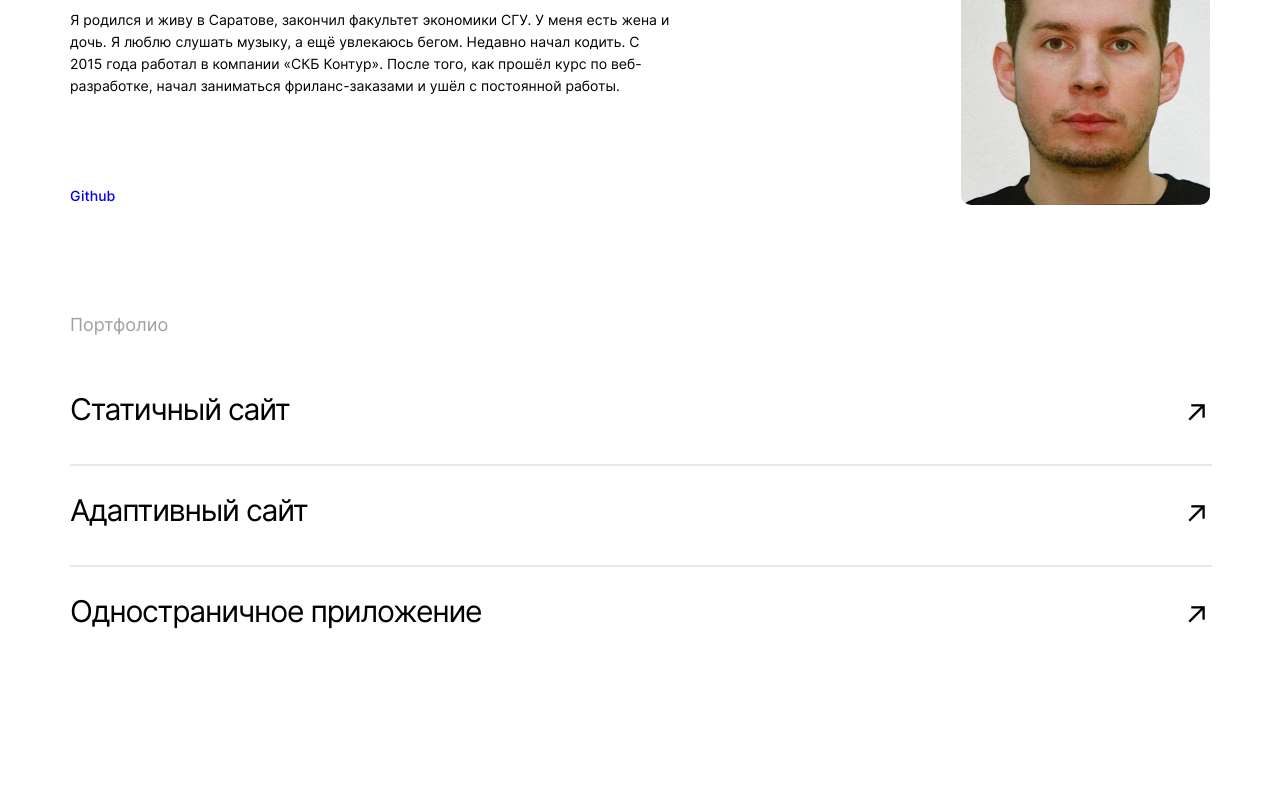
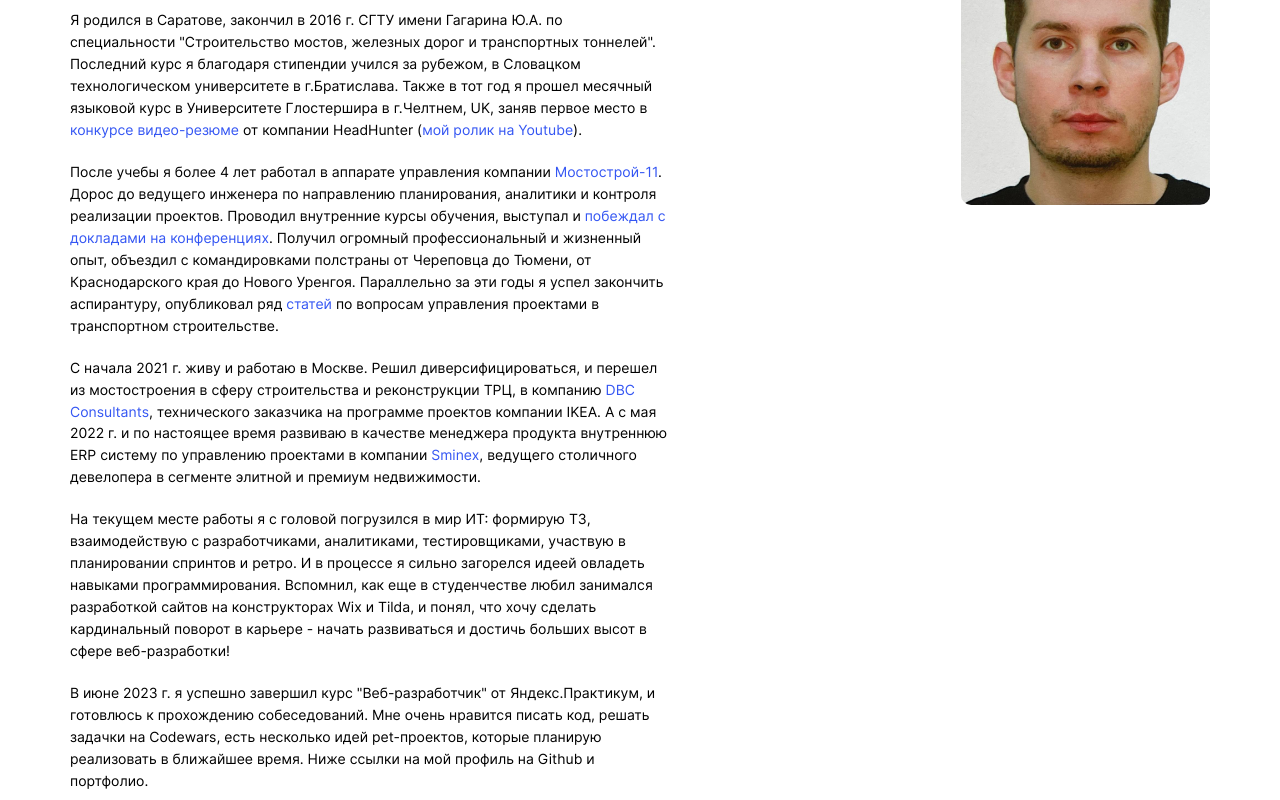
Before and after one commit to ArtemiiKokodeev/movies-explorer-frontend, a React (Create React App) app: page / in a window 1280 px wide. Shown: the part 2180-2980 px from the top of the page. Built offline with nearby package versions, Linux system fonts and the light colour scheme.

Commit message:
3. Link Component. Hover effects for links on landing page. Updated bio

```diff
--- a/src/components/AboutMe/AboutMe.css
+++ b/src/components/AboutMe/AboutMe.css
@@ -35,6 +35,10 @@
   padding: 0;
   margin: 0;
   max-width: 600px;
+}
+
+.about-me__description-container p:last-of-type {
+  margin-bottom: 89px;
 }
 
 @media screen and (max-width: 990px) {
@@ -105,7 +109,7 @@
 }
 
 .about-me__info {
-  margin: 0 0 89px;
+  margin: 0 0 20px;
   padding: 0;
   font-style: normal;
   font-weight: 400;
@@ -113,30 +117,54 @@
   line-height: 1.57;
 }
 
+.about-me__info_link {
+  color: #3456F3;
+  text-decoration: none;
+}
+
+.about-me__info_link:hover {
+  opacity: 0.7;
+}
+
 @media screen and (max-width: 990px) {
   .about-me__info {
-    margin-bottom: 87px;
     font-size: 12px;
     line-height: 1.5;
   }
 }
 
+@media screen and (max-width: 990px) {
+  .about-me__description-container p:last-of-type {
+    margin-bottom: 87px;
+  }
+}
+
 @media screen and (max-width: 650px) {
   .about-me__info {
-    margin-bottom: 40px;
     font-size: 11px;
     line-height: 1.5;
   }
 }
 
+@media screen and (max-width: 650px) {
+  .about-me__description-container p:last-of-type {
+    margin-bottom: 40px;
+  }
+}
+
 .about-me__link {
   text-decoration: none;
+  color: #3456F3;
   margin: 0;
   padding: 0;
   font-style: normal;
   font-weight: 500;
   font-size: 14px;
   line-height: 1.21;
+}
+
+.about-me__link:hover {
+  opacity: 0.7;
 }
 
 .about-me__photo {
--- a/src/components/AboutMe/AboutMe.js
+++ b/src/components/AboutMe/AboutMe.js
@@ -2,8 +2,23 @@
 import './AboutMe.css';
 import TitleWithLine from '../TitleWithLine/TitleWithLine';
 import myPhoto from '../../images/my-photo.jpg';
+import LinkComponent from '../LinkComponent/LinkComponent';
 
 function AboutMe() {
+
+  const linkStyleText = "about-me__info_link";
+  const linkStyleGithub = "about-me__link";
+
+  const websites = {
+    headHunter: <LinkComponent url="https://hh.ru/article/16336/" text="конкурсе видео-резюме" className={linkStyleText}/>,
+    youTube: <LinkComponent url="https://www.youtube.com/watch?v=JkIgnqiapYU" text="мой ролик на Youtube" className={linkStyleText}/>,
+    ms: <LinkComponent url="https://ms11.ru/" text="Мостострой-11" className={linkStyleText}/>,
+    conf: <LinkComponent url="http://ms11.ru/novosti/opredeleny-pobediteli-ezhegodnoy-konferencii-molodyh-specialistov" text="побеждал с докладами на конференциях" className={linkStyleText}/>,
+    article: <LinkComponent url="https://docs.google.com/viewerng/viewer?url=https://t-s.today/PDF/10SATS120.pdf&hl=ru" text="статей" className={linkStyleText}/>,
+    dbc: <LinkComponent url="https://dbcconsultants.com/" text="DBC Consultants" className={linkStyleText}/>,
+    sminex: <LinkComponent url="https://www.sminex.com/" text="Sminex" className={linkStyleText}/>,
+    github: <LinkComponent url="https://github.com/ArtemiiKokodeev/" text="Github" className={linkStyleGithub}/>,
+  };
 
   return (
     <section class="about-me" id="about-me">
@@ -12,11 +27,39 @@
         <div className="about-me__description-container">
           <h3 className="about-me__title">Артемий</h3>
           <p className="about-me__job">Frontend Developer, 28 лет</p>
-          <p className="about-me__info">Я родился и живу в Саратове, закончил факультет экономики СГУ.
-          У меня есть жена и дочь. Я люблю слушать музыку, а ещё увлекаюсь бегом. Недавно начал кодить.
-          С 2015 года работал в компании «СКБ Контур». После того, как прошёл курс по веб-разработке,
-          начал заниматься фриланс-заказами и ушёл с постоянной работы.</p>
-          <a href="https://github.com/ArtemiiKokodeev/" className="about-me__link" target="_blank" rel="noopener noreferrer">Github</a>
+
+          <p className="about-me__info">
+          Я родился в Саратове, закончил в 2016 г. СГТУ имени Гагарина Ю.А. по специальности
+          "Строительство мостов, железных дорог и транспортных тоннелей". Последний курс я благодаря стипендии учился за рубежом,
+          в Словацком технологическом университете в г.Братислава. Также в тот год я прошел месячный языковой курс в Университете Глостершира
+          в г.Челтнем, UK, заняв первое место в {websites.headHunter} от компании HeadHunter ({websites.youTube}).
+          </p>
+
+          <p className="about-me__info">
+          После учебы я более 4 лет работал в аппарате управления компании {websites.ms}. Дорос до ведущего инженера по направлению планирования,
+          аналитики и контроля реализации проектов. Проводил внутренние курсы обучения, выступал и {websites.conf}. Получил огромный профессиональный
+          и жизненный опыт, объездил с командировками полстраны от Череповца до Тюмени, от Краснодарского края до Нового Уренгоя.
+          Параллельно за эти годы я успел закончить аспирантуру, опубликовал ряд {websites.article} по вопросам управления проектами в транспортном строительстве.
+          </p>
+
+          <p className="about-me__info">
+          С начала 2021 г. живу и работаю в Москве. Решил диверсифицироваться, и перешел из мостостроения в сферу строительства и реконструкции ТРЦ, в компанию {websites.dbc},
+          технического заказчика на программе проектов компании IKEA. А с мая 2022 г. и по настоящее время развиваю в качестве менеджера продукта внутреннюю ERP систему
+          по управлению проектами в компании {websites.sminex}, ведущего столичного девелопера в сегменте элитной и премиум недвижимости.
+          </p>
+
+          <p className="about-me__info">
+          На текущем месте работы я с головой погрузился в мир ИТ: формирую ТЗ, взаимодействую с разработчиками, аналитиками, тестировщиками, участвую в планировании спринтов и ретро.
+          И в процессе я сильно загорелся идеей овладеть навыками программирования. Вспомнил, как еще в студенчестве любил занимался разработкой сайтов на конструкторах Wix и Tilda, и понял,
+          что хочу сделать кардинальный поворот в карьере - начать развиваться и достичь больших высот в сфере веб-разработки!
+          </p>
+
+          <p className="about-me__info">
+          В июне 2023 г. я успешно завершил курс "Веб-разработчик" от Яндекс.Практикум, и готовлюсь к прохождению собеседований.
+          Мне очень нравится писать код, решать задачки на Codewars, есть несколько идей pet-проектов, которые планирую реализовать в ближайшее время.
+          Ниже ссылки на мой профиль на Github и портфолио.
+          </p>
+          {websites.github}
         </div>
         <img className="about-me__photo" src={myPhoto} alt="Мое фото" />
       </div>
--- a/src/components/Header/Header.css
+++ b/src/components/Header/Header.css
@@ -35,6 +35,10 @@
   font-weight: 500;
   font-size: 12px;
   line-height: 1.33;
+}
+
+.header__link:hover {
+  opacity: 0.7;
 }
 
 .header__link_login {
--- /dev/null
+++ b/src/components/LinkComponent/LinkComponent.css
@@ -0,0 +1,8 @@
+.linkComponent {
+  color: #3456F3;
+  text-decoration: none;
+}
+
+.linkComponent:hover {
+  opacity: 0.7;
+}
--- /dev/null
+++ b/src/components/LinkComponent/LinkComponent.js
@@ -0,0 +1,11 @@
+import { React } from 'react';
+import './LinkComponent.css';
+
+function LinkComponent( { url, className, text } ) {
+
+  return (
+    <a href={url} className={className} target="_blank" rel="noopener noreferrer">{text}</a>
+  )
+}
+
+export default LinkComponent;
--- a/src/components/Navtab/Navtab.css
+++ b/src/components/Navtab/Navtab.css
@@ -50,6 +50,10 @@
   align-items: center;
 }
 
+.navtab__link:hover {
+  opacity: 0.7;
+}
+
 li {
   list-style-type: none;
 }
--- a/src/components/Portfolio/Portfolio.css
+++ b/src/components/Portfolio/Portfolio.css
@@ -57,6 +57,10 @@
   letter-spacing: -0.04em;
 }
 
+.portfolio__project-link:hover {
+  opacity: 0.7;
+}
+
 @media screen and (max-width: 990px) {
   .portfolio__project-link {
     font-size: 28px;
--- a/src/components/Portfolio/Portfolio.js
+++ b/src/components/Portfolio/Portfolio.js
@@ -1,21 +1,19 @@
 import { React } from 'react';
 import './Portfolio.css';
+import LinkComponent from '../LinkComponent/LinkComponent';
 
 function Portfolio() {
 
+  const linkStyle = "portfolio__project-link";
+  const linkIconStyle = `${linkStyle} "portfolio__project-link_icon"`;
+
   const websites = {
-    staticWebsite: {
-      name: "Статичный сайт",
-      link: "https://github.com/ArtemiiKokodeev/how-to-learn/"
-    },
-    responsiveWebsite: {
-      name: "Адаптивный сайт",
-      link: "https://artemiikokodeev.github.io/russian-travel/"
-    },
-    spa: {
-      name: "Одностраничное приложение",
-      link: "https://instagram-killer.nomoredomains.monster/#/"
-    }
+    staticWebsite: <LinkComponent url="https://github.com/ArtemiiKokodeev/how-to-learn/" text="Статичный сайт" className={linkStyle}/>,
+    staticWebsiteIcon: <LinkComponent url="https://github.com/ArtemiiKokodeev/how-to-learn/" text="↗" className={linkIconStyle}/>,
+    responsiveWebsite: <LinkComponent url="https://artemiikokodeev.github.io/russian-travel/" text="Адаптивный сайт" className={linkStyle}/>,
+    responsiveWebsiteIcon: <LinkComponent url="https://artemiikokodeev.github.io/russian-travel/" text="↗" className={linkIconStyle}/>,
+    spa: <LinkComponent url="https://instagram-killer.nomoredomains.monster/#/" text="Одностраничное приложение" className={linkStyle}/>,
+    spaIcon: <LinkComponent url="https://instagram-killer.nomoredomains.monster/#/" text="↗" className={linkIconStyle}/>
   };
 
   return (
@@ -23,24 +21,18 @@
       <div className="portfolio__container">
         <h3 className="portfolio__title">Портфолио</h3>
         <div className="portfolio__project-link-container">
-          <a href={websites.staticWebsite.link} className="portfolio__project-link"
-            target="_blank" rel="noopener noreferrer">{websites.staticWebsite.name}</a>
-          <a href={websites.staticWebsite.link} className="portfolio__project-link portfolio__project-link_icon"
-            target="_blank" rel="noopener noreferrer">↗</a>
+          {websites.staticWebsite}
+          {websites.staticWebsiteIcon}
         </div>
         <div class="portfolio__line"></div>
         <div className="portfolio__project-link-container">
-          <a href={websites.responsiveWebsite.link} className="portfolio__project-link"
-            target="_blank" rel="noopener noreferrer">{websites.responsiveWebsite.name}</a>
-          <a href={websites.responsiveWebsite.link} className="portfolio__project-link portfolio__project-link_icon"
-            target="_blank" rel="noopener noreferrer">↗</a>
+          {websites.responsiveWebsite}
+          {websites.responsiveWebsiteIcon}
         </div>
         <div class="portfolio__line"></div>
         <div className="portfolio__project-link-container">
-          <a href={websites.spa.link} className="portfolio__project-link"
-            target="_blank" rel="noopener noreferrer">{websites.spa.name}</a>
-          <a href={websites.spa.link} className="portfolio__project-link portfolio__project-link_icon"
-            target="_blank" rel="noopener noreferrer">↗</a>
+          {websites.spa}
+          {websites.spaIcon}
         </div>
       </div>
     </section>
```
